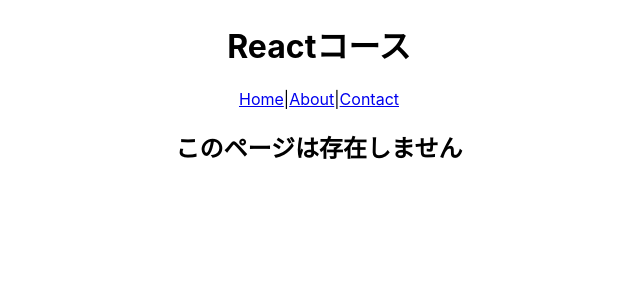
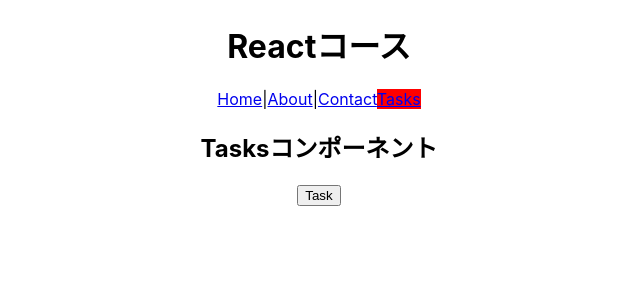
Before and after one commit to mashijifu/react-myapp, a React (Create React App) app: page /tasks in a window 1280 px wide. Shown: the top 300 px of the page, without its empty margins (321-961 px from the left). Built offline with nearby package versions, Linux system fonts and the light colour scheme.

Commit message:
ネストして詳細ページを実装

```diff
--- a/src/App.tsx
+++ b/src/App.tsx
@@ -5,6 +5,8 @@
 import About from './pages/About';
 import Contact from './pages/Contact';
 import NotFound from './pages/NotFound';
+import Tasks from './pages/Tasks';
+import Task from './pages/Task';
 
 const App: React.FC = () => {
 
@@ -30,11 +32,20 @@
         >
           Contact
         </NavLink>
+        <NavLink
+          className={({ isActive }) => (isActive ? 'active' : undefined)}
+          to="/tasks"
+        >
+          Tasks
+        </NavLink>
       </div>
       <Routes>
         <Route path="/" element={<Home />} />
         <Route path="/about" element={<About />} />
         <Route path="/contact" element={<Contact />} />
+        <Route path="/tasks" element={<Tasks />}>
+          <Route path="task" element={<Task />} />
+        </Route>
         <Route path="*" element={<NotFound />} />
       </Routes>
     </div>
--- /dev/null
+++ b/src/pages/Task.tsx
@@ -0,0 +1,12 @@
+import React from 'react';
+
+const Task: React.FC = () => {
+
+  return (
+    <div>
+      <h3>Taskコンポーネント</h3>
+    </div>
+  );
+};
+
+export default Task;
--- /dev/null
+++ b/src/pages/Tasks.tsx
@@ -0,0 +1,16 @@
+import React from 'react';
+import { Outlet, useNavigate } from 'react-router-dom';
+
+const Tasks: React.FC = () => {
+  const navigate = useNavigate();
+
+  return (
+    <div>
+      <h2>Tasksコンポーネント</h2>
+      <button onClick={() => navigate('task')}>Task</button>
+      <Outlet />
+    </div>
+  );
+};
+
+export default Tasks;
```
